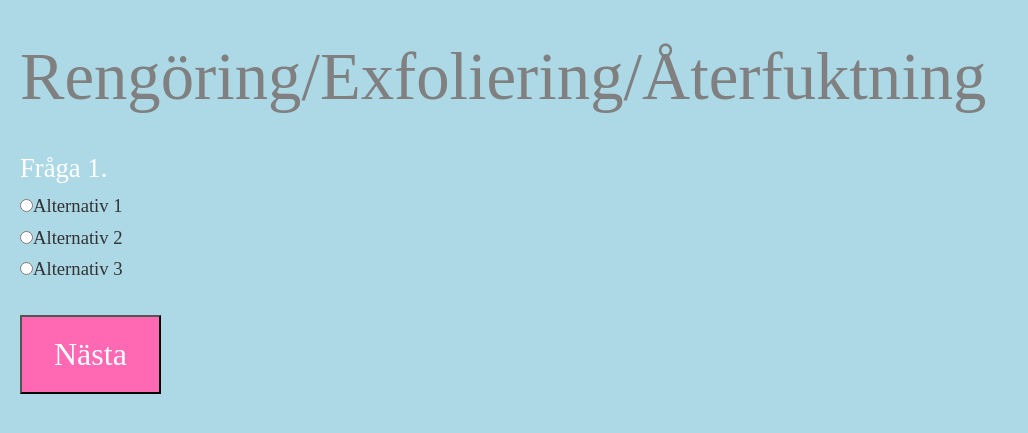
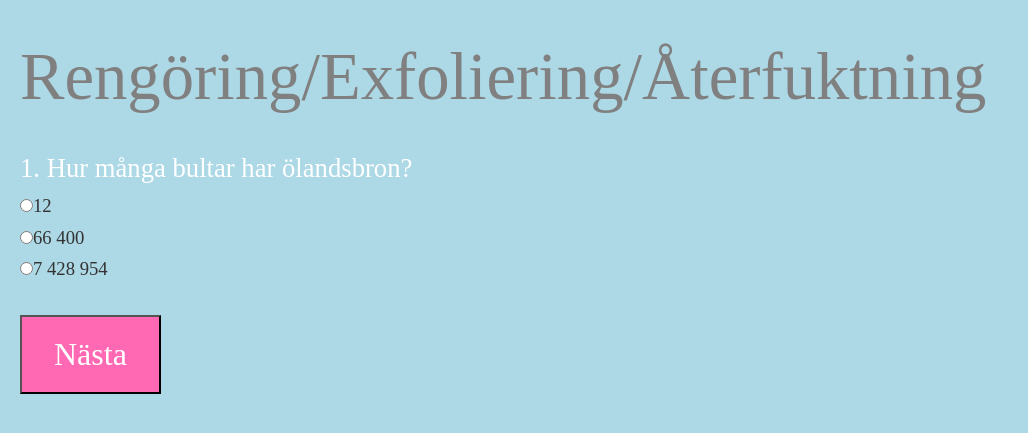
Before and after one commit to sofiemnilsson/quizproject, a Django app: page /quiz/1/question/1/ in a window 1280 px wide. Shown: the part 313-746 px from the top of the page, without its empty margins (0-1028 px from the left). Run offline with Django 3.2, Linux system fonts and the light colour scheme; some libraries are stand-ins or nearby versions.

Commit message:
#15 Added questions

```diff
--- a/quiz/templates/question.html
+++ b/quiz/templates/question.html
@@ -11,15 +11,16 @@
 <body>
 	<h1>DET EPISKA HUDVÅRDSTESTET</h1>
 	<h2>Rengöring/Exfoliering/Återfuktning</h2>
-	<h3>Fråga 1.</h3>
+	<h3>{{ question_number }}. {{ question }}</h3>
 	<form>
-		<input type="radio" name="q1" value="Alt 1" id="q1alt1"><label for="q1alt1">Alternativ 1</label>
+		<input type="radio" name="q1" value="Alt 1" id="q1alt1"><label for="q1alt1"> {{ answer1 }} </label>
 		<br>
-		<input type="radio" name="q1" value="Alt 2" id="q1alt2"><label for="q1alt2">Alternativ 2</label>
+		<input type="radio" name="q1" value="Alt 2" id="q1alt2"><label for="q1alt2"> {{ answer2 }} </label>
 		<br>
-		<input type="radio" name="q1" value="Alt 3" id="q1alt3"><label for="q1alt3">Alternativ 3</label>
+		<input type="radio" name="q1" value="Alt 3" id="q1alt3"><label for="q1alt3"> {{ answer3 }} </label>
 		<br>
 		<br>
+
 		<button onclick="location.href='results.html'" type="button">Nästa</a>
 
 </body>
--- a/quiz/views.py
+++ b/quiz/views.py
@@ -35,7 +35,16 @@ def quiz(request, quiz_number):
 	return render(request, "quiz.html", context)
 
 def question(request, quiz_number, question_number):
-	return render(request, "question.html")
+	context = {
+		"question_number": question_number,
+		"question": "Hur många bultar har ölandsbron?",
+		"answer1": "12",
+		"answer2": "66 400",
+		"answer3": "7 428 954",
+		"quiz_number": quiz_number,
+
+	}
+	return render(request, "question.html", context)
 
 def completed(request, quiz_number):
 	return render(request, "completed.html")
```
